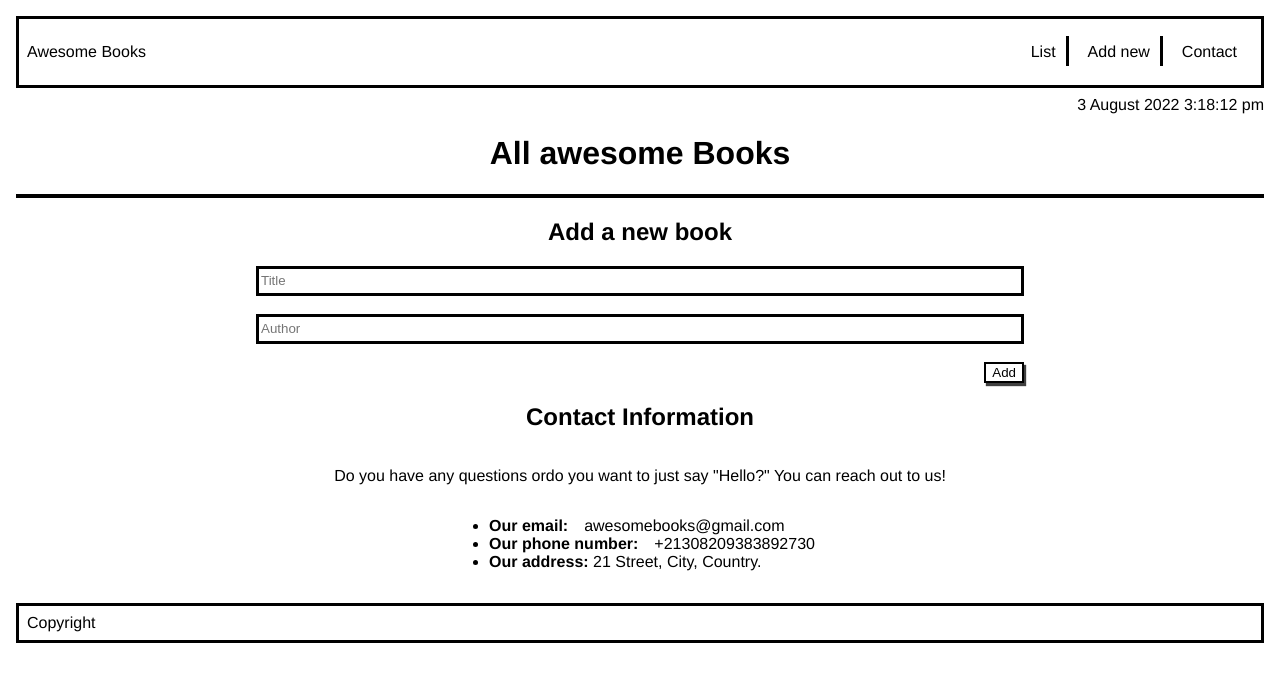
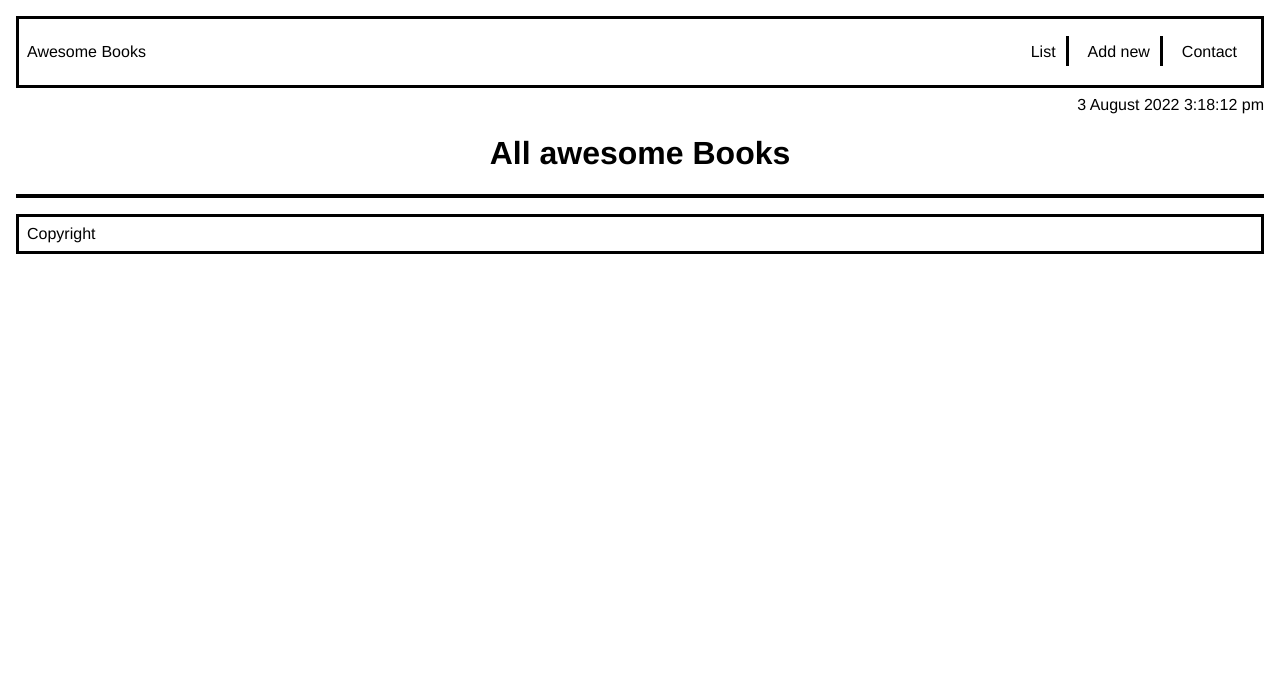
Before and after one commit to samlorlah/awesome-books, a website: page index.html in a window 1280 px wide. Drawn offline with Linux system fonts and the light colour scheme.

Commit message:
Set add-book and contact-info sections to the class  hidden

```diff
--- a/index.html
+++ b/index.html
@@ -32,7 +32,7 @@
 
       <section id="list" class="book-list"></section>
 
-      <section id="add-new" class="add-book">
+      <section id="add-new" class="add-book hidden">
         <h2>Add a new book</h2>
         <form id="add-books-form">
           <input class="titleField" name="title" placeholder="Title" /> <br />
@@ -44,7 +44,7 @@
         </form>
       </section>
 
-      <section id="contact" class="contact-info">
+      <section id="contact" class="contact-info hidden">
         <h2>Contact Information</h2>
 
         <p>
```
